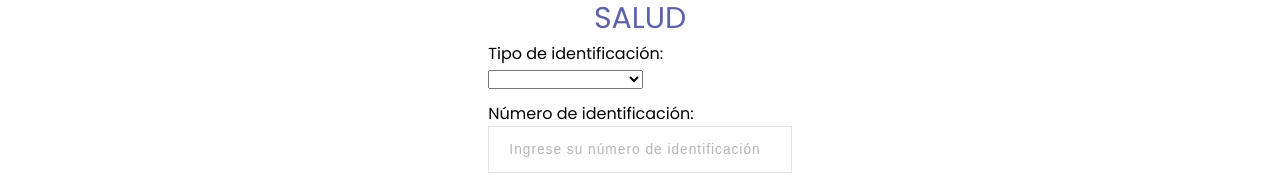
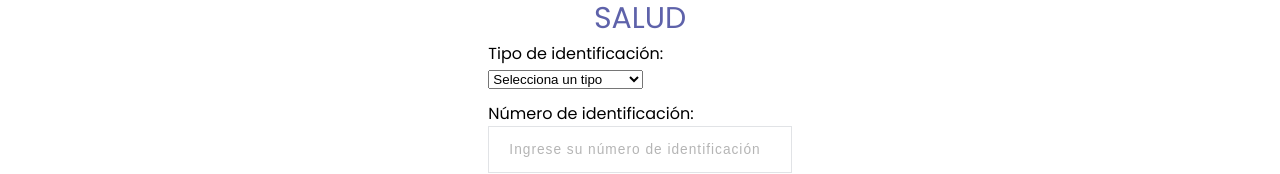
Before and after one commit to TG-CIS1930CP02/Health-Entity-Web, an Angular app in the folder health-entity-web/: page /login-practitioner in a window 1280 px wide. Shown: the part 204-378 px from the top of the page. Built offline with nearby package versions, Linux system fonts and the light colour scheme; a web font is replaced by a local one.

Commit message:
Added default message

```diff
--- a/health-entity-web/src/app/administrator/login-administrator/login-administrator.component.ts
+++ b/health-entity-web/src/app/administrator/login-administrator/login-administrator.component.ts
@@ -15,7 +15,7 @@ export class LoginAdministratorComponent implements OnInit {
 
   administrator: Administrator = new Administrator();
 
-  idType: string;
+  idType = 'Selecciona un tipo';
   id: number;
   password: string;
 
--- a/health-entity-web/src/app/practitioner/login-practitioner/login-practitioner.component.ts
+++ b/health-entity-web/src/app/practitioner/login-practitioner/login-practitioner.component.ts
@@ -15,7 +15,7 @@ export class LoginPractitionerComponent implements OnInit {
 
   practitioner: Practitioner = new Practitioner();
 
-  idType: string;
+  idType = 'Selecciona un tipo';
   id: number;
   password: string;
 
```
